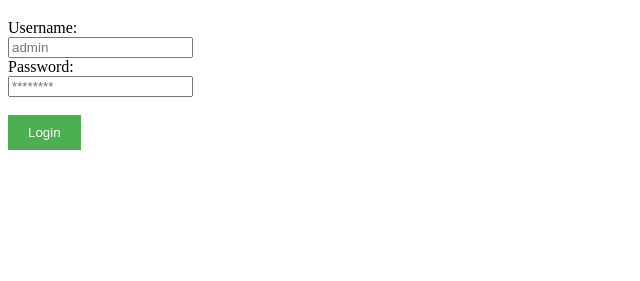
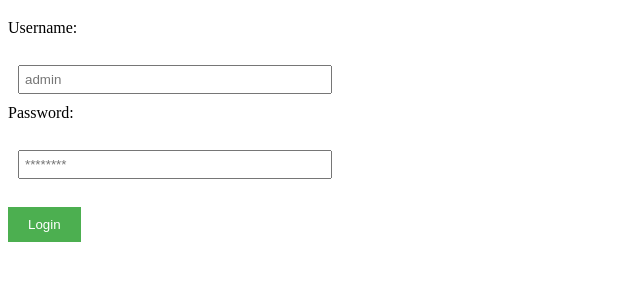
Before and after one commit to iamneo-production/dcbeafbbfcd305677739bfdbccbfebeddone, a plain HTML site: page public/index.html in a window 1280 px wide. Shown: the part 61-342 px from the top of the page, without its empty margins (0-640 px from the left). Drawn offline with Linux system fonts and the light colour scheme.

Commit message:
Backup Commit

```diff
--- a/public/index.html
+++ b/public/index.html
@@ -19,7 +19,15 @@ button{
 button:hover {
   cursor:pointer;
 }
+input{
+  width:300px;
+  padding:5px;
+  margin:10px;
+}
+label{
+  display:block;
 
+}
   </style>
 </head>
 <body>
@@ -29,7 +37,7 @@ button:hover {
     <label for="username">Username:</label><br>
     <input type="text" id="username" placeholder="admin"><br>
     <label for="password">Password:</label><br>
-    <input type="text" id="password" placeholder="********"><br>
+    <input type="password" id="password" placeholder="********"><br>
      <br>
     <button>Login</button>
   </div>
```
